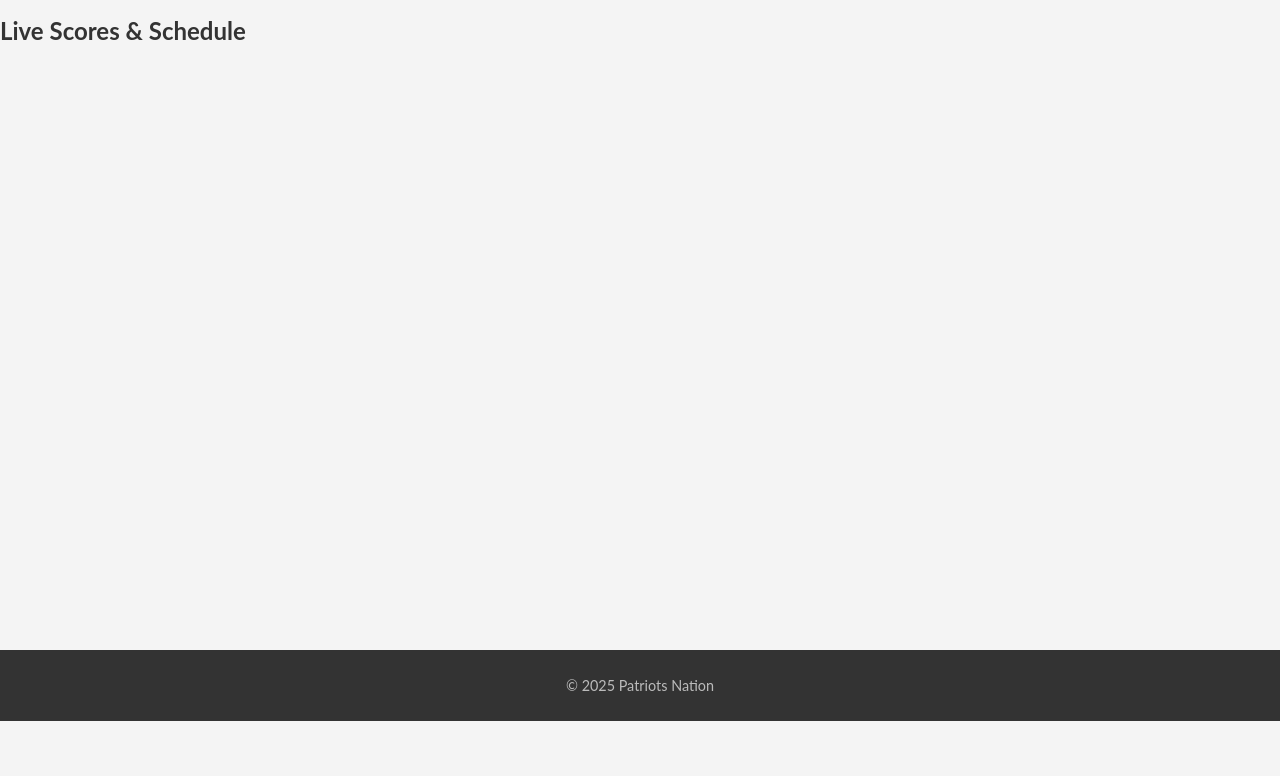
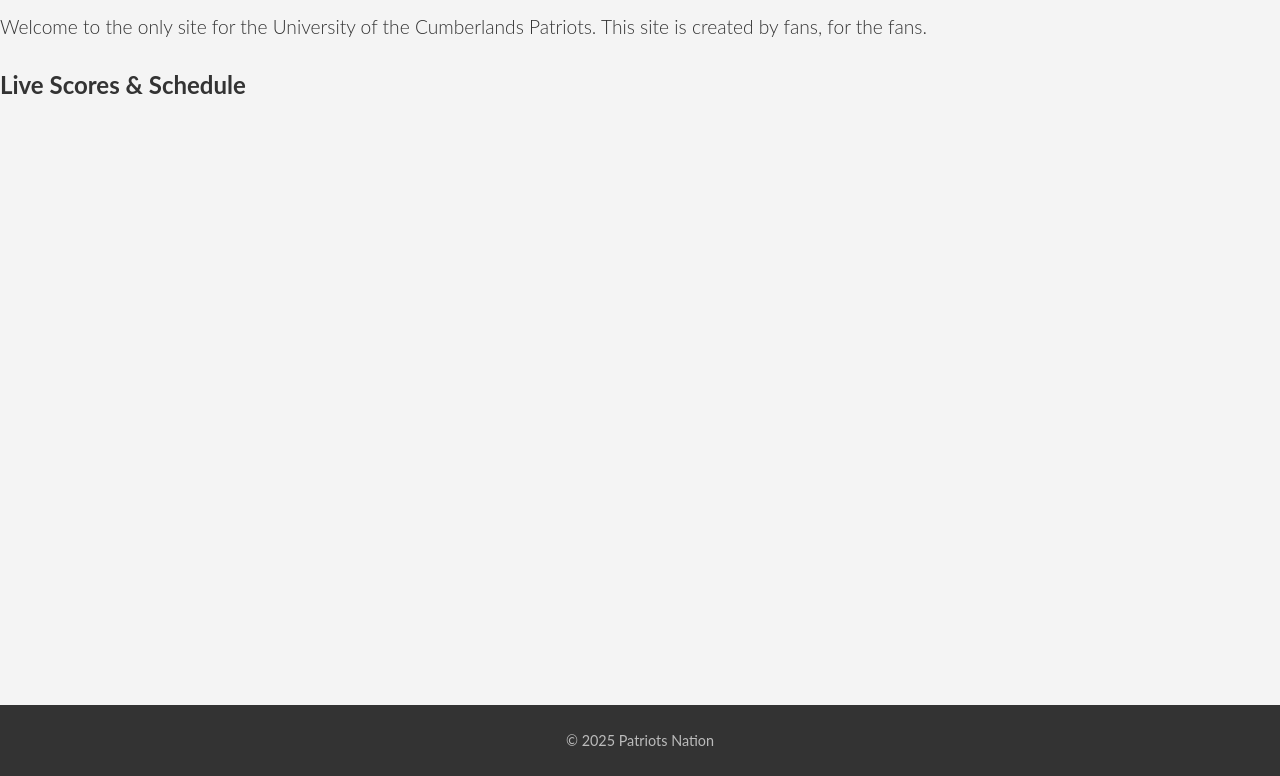
Before and after one commit to bshroats5/Patriots_Nation, a Jekyll site: the page built from index.md, in a window 1280 px wide and 1400 px high, scrolled down 465 px. Shown: the part 624-1400 px from the top of the window. Built offline with Jekyll 4.4.1, drawn with Linux system fonts in a browser that asks for light colours; a script that is not in the unit is left out; before the commit the page ends 1810 px from its top, so only the background shows below that.

Commit message:
Add intro section and update hero image
Introduced an introductory paragraph to the homepage for better context and engagement. Updated the hero image source in the layout and added CSS styles for the new intro section.

```diff
--- a/_layouts/home.html
+++ b/_layouts/home.html
@@ -3,7 +3,7 @@
 ---
 
 <div class="hero">
-  <img src="/images/UC Football.png" alt="University of the Cumberlands Football Stadium">
+  <img src="/images/stadium.jpg" alt="University of the Cumberlands Football Stadium">
   <p class="credit">Photo credit: University of the Cumberlands</p>
   <div class="hero-overlay">
     <h1>{{ page.title }}</h1>
--- a/index.md
+++ b/index.md
@@ -2,6 +2,11 @@
 layout: home
 title: "Patriots Nation"
 ---
+
+<p class="intro">
+  Welcome to the only site for the University of the Cumberlands Patriots.
+  This site is created by fans, for the fans.
+</p>
 
 ## Live Scores & Schedule
 
--- a/styles.css
+++ b/styles.css
@@ -158,6 +158,13 @@
     padding: 4px 12px;
     border-radius: var(--radius-small);
     font-size: 0.8rem;
+}
+
+.content.container .intro {
+  font-size: 1.2rem;
+  font-weight: 300;
+  margin-bottom: 1.5rem;
+  color: #333;
 }
 
 /* === GENERIC COMPONENTS & SECTIONS === */
```
